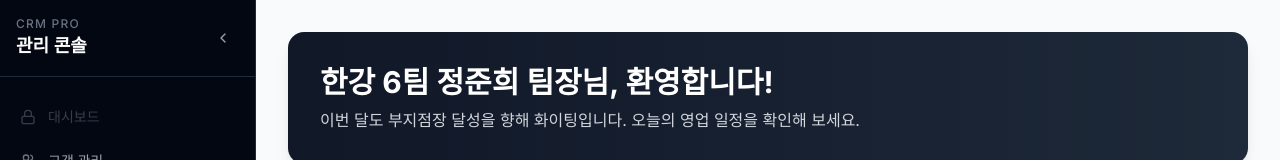
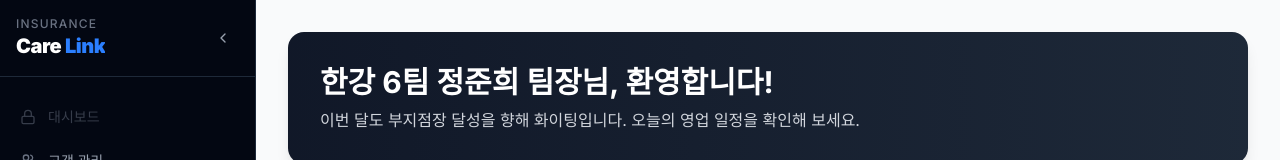
Before and after one commit to joonij/crm-app, a Next.js app: page / in a window 1280 px wide. Shown: the top 160 px of the page. Built offline with nearby package versions, Linux system fonts and the light colour scheme; no server answers; the database is empty.

Commit message:
feat: apply new service name CareLink

```diff
--- a/app/layout.tsx
+++ b/app/layout.tsx
@@ -7,8 +7,8 @@ import MobileSidebar from "@/components/MobileSidebar";
 const inter = Inter({ subsets: ["latin"] });
 
 export const metadata: Metadata = {
-  title: "영업 관리 CRM",
-  description: "Supabase 기반 맞춤형 CRM 시스템",
+  title: "CareLink",
+  description: "고객 맞춤 케어 플랫폼",
 };
 
 export default function RootLayout({
--- a/components/Sidebar.tsx
+++ b/components/Sidebar.tsx
@@ -89,10 +89,10 @@ export default function Sidebar() {
         {isOpen && (
           <div className="min-w-0 overflow-hidden">
             <p className="truncate text-xs font-medium uppercase tracking-widest text-gray-500">
-              CRM Pro
+              Insurance
             </p>
-            <h1 className="truncate text-lg font-semibold text-white">
-              관리 콘솔
+            <h1 className="truncate text-xl font-black text-white tracking-tight flex items-center gap-1">
+              Care<span className="text-blue-500">Link</span>
             </h1>
           </div>
         )}
```
